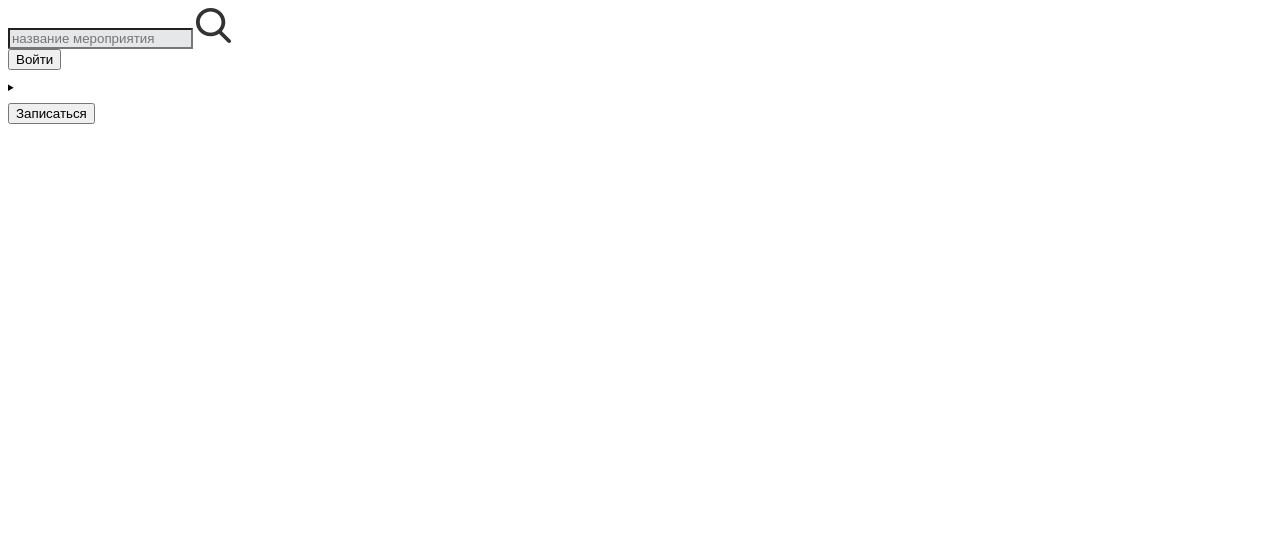
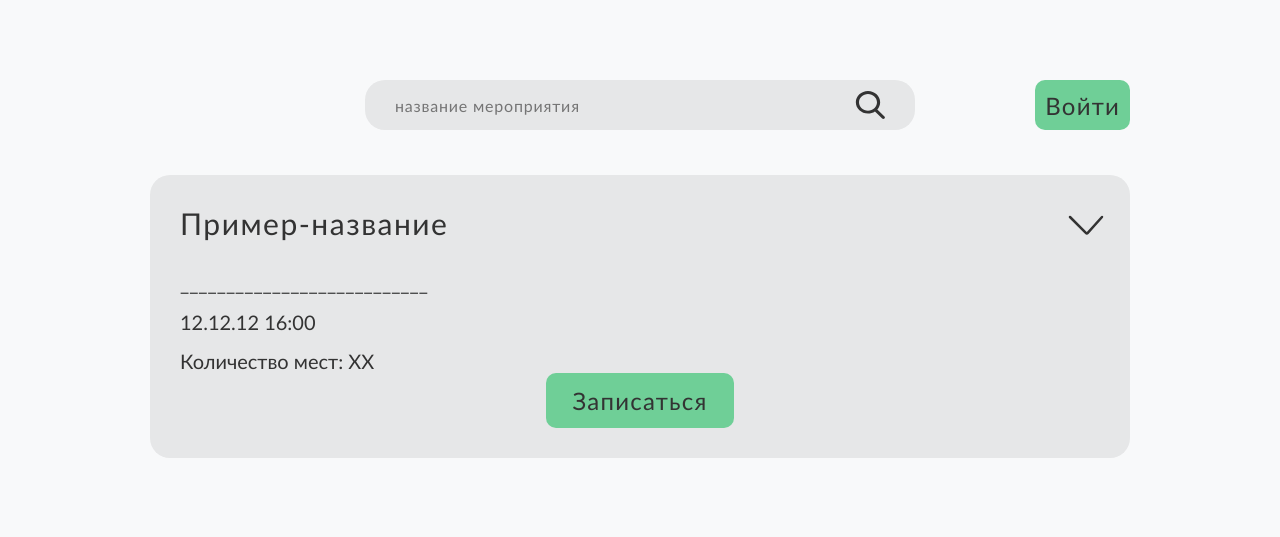
Before and after one commit to vlncceeks/project_events, a Django app: page / in a window 1280 px wide. Shown: the top 537 px of the page. Run offline with Django 5.2, Linux system fonts and the light colour scheme.

Commit message:
только desktop сделала

```diff
--- a/project/main/static/main/css/main.css
+++ b/project/main/static/main/css/main.css
@@ -3,8 +3,147 @@
     --accent: #6FCF97;
     --background: #F8F9FA;
     --gray: #E6E7E8;
+    --accent-hover: #9DD6C2;
+    --accent-active: #27A369;
     font-size: 62.5%;
+}
+* {
+    box-sizing: border-box;
+}
+*::selection {
+    background-color: var(--accent);
+    color: var(--background);
+}
+body {
+    background-color: var(--background);
+}
+.wrapper {
+    margin: 8rem 14.2rem;
+}
+.container {
+    display: flex;
+    gap: 4rem;
+    justify-content: flex-end;
+    margin: 0 0 4.5rem 0;
+    position: relative;
+}
+.search {
+    background-color: var(--gray);
+    border-radius: 2rem;
+    padding: 1rem 3rem;
+    width: 100%;
+    max-width: 55rem;
+    display: flex;
+    justify-content: space-between;
+    position: absolute;
+    right: 50%;
+    transform: translateX(50%);
 }
 .search__input {
     background-color: var(--gray);
+    border: 0;
+    font-family: 'Trebuchet MS', Helvetica, sans-serif;
+    letter-spacing: .05em;
+    color: var(--text);
+    padding: 0;
+    min-width: 20rem;
+    font-size: 1.6rem;
+    outline: none;
 }
+.search__input:focus {
+    border: 0;
+}
+.search__svg {
+    width: 3rem;
+    height: 3rem;
+}
+.button_of_entry, .sign_button {
+    background-color: var(--accent);
+    border: 0;
+    border-radius: 1rem;
+    padding: 1rem;
+    color: var(--text);
+    font-family: 'Trebuchet MS', Helvetica, sans-serif;
+    font-size: 2.4rem;
+    letter-spacing: .05em;
+    min-height: 5rem;
+    transition: 0.3s;
+}
+button:hover {
+    background-color: var(--accent-hover);
+}
+button:active {
+    background-color: var(--accent-active);
+    color: var(--gray);
+}
+.activity {
+    margin: 4.5rem auto ;
+    display: flex;
+    flex-direction: column;
+    gap: 3rem;
+}
+.event {
+    background-color: var(--gray);
+    display: flex;
+    flex-direction: column;
+    gap: 0;
+    border-radius: 2rem;
+}
+.content {
+    padding: 3rem;
+    display: flex;
+    flex-direction: column;
+}
+summary {
+    display: flex;
+    position: relative;
+    justify-content: space-between;
+}
+details summary {
+    list-style: none;
+    appearance: none;
+    outline: none;
+    cursor: pointer;
+    margin: 0 0 3rem 0;
+}
+details summary::-webkit-details-marker {
+    display: none;
+}
+summary::after {
+    display: inline-block;
+    content: url("marker.svg");
+    width: 3.2rem;
+    height: 1.7rem;
+    transition: 0.3s;
+}
+details[open] > summary::after {
+    transform: rotate(180deg);
+    width: 3.2rem;
+    height: 1.7rem;
+}
+summary, details p {
+    font-size: 3rem;
+    color: var(--text);
+    font-family: 'Trebuchet MS', Helvetica, sans-serif;
+    letter-spacing: .05em;
+}
+details p {
+    margin: 1.5rem 0 ;
+    font-size: 1.6rem;
+}
+.details__materials {
+    margin: 0 0 3rem 0;
+}
+.content__authors, .content__date_and_time, .content__numbers_of_seats {
+    margin: 1.5rem 0 0 0;
+    color: var(--text);
+    font-family: 'Trebuchet MS', Helvetica, sans-serif;
+    font-size: 2rem;
+}
+.content__authors {
+    margin: 0 ;
+}
+.sign_button {
+    padding: 1.3rem 2.7rem;
+    align-self: center;
+}
--- a/project/main/templates/main/index.html
+++ b/project/main/templates/main/index.html
@@ -14,10 +14,9 @@
         <div class="wrapper__container container">
           <div class="container__search search">
             <input type="text" class="search__input" placeholder="название мероприятия">
-            <picture class="search__svg">
-              <source media="(min-width: 1024px)" srcset="./svg/search_tablet.png" width="35px" height="35px">
-              <img src="./svg/search_mobile.png" alt="search" width="20px" height="20px">
-            </picture>
+            <svg width="22" height="21" viewBox="0 0 22 21" fill="none" xmlns="http://www.w3.org/2000/svg" class="search__svg">
+              <path d="M21.6151 18.9147L16.3578 13.8371C17.71 12.3472 18.4512 10.4613 18.4502 8.51282C18.4502 3.94617 14.4493 0.230774 9.53173 0.230774C4.61418 0.230774 0.613281 3.94617 0.613281 8.51282C0.613281 13.0795 4.61418 16.7949 9.53173 16.7949C11.3779 16.7949 13.1371 16.2778 14.6412 15.2962L19.9384 20.4123C20.1598 20.6258 20.4576 20.7436 20.7767 20.7436C21.0788 20.7436 21.3654 20.6366 21.5829 20.4422C21.8049 20.2434 21.933 19.971 21.939 19.6846C21.9451 19.3983 21.8286 19.1214 21.6151 18.9147ZM9.53173 2.39131C13.1666 2.39131 16.1236 5.13734 16.1236 8.51282C16.1236 11.8883 13.1666 14.6343 9.53173 14.6343C5.89688 14.6343 2.93983 11.8883 2.93983 8.51282C2.93983 5.13734 5.89688 2.39131 9.53173 2.39131Z" fill="#333333"/>
+            </svg>
           </div>
           <div class="container__entry entry">
             <button class="entry__button_of_entry button_of_entry">
@@ -29,17 +28,16 @@
           <div class="activity__event event">
             <div class="event__image"></div>
             <div class="events__content content">
-              <h2 class="content__title"></h2>
               <details class="content__details details">
-                <summary class="details__title"></summary>
-                <p class="details__description"></p>
+                <summary class="details__title">Пример-название</summary>
+                <p class="details__description">___________________________</p>
                 <p class="details__materials_title">Необходимые материалы:</p>
-                <p class="details__materials"></p>
+                <p class="details__materials">___________________________</p>
               </details>
-              <p class="content__authors"></p>
-              <p class="content__date_and_time"></p>
-              <p class="content__numbers_of_seats"></p>
-              <button class="content__sign_button">
+              <p class="content__authors">___________________________</p>
+              <p class="content__date_and_time">12.12.12 16:00</p>
+              <p class="content__numbers_of_seats">Количество мест: ХХ</p>
+              <button class="content__sign_button sign_button">
                 Записаться
               </button>
             </div>
```
Also changed, not shown: project/main/static/main/css/marker.svg (added), project/main/templates/main/svg/search_mobile.png (deleted), project/main/templates/main/svg/search_tablet.png (deleted).
